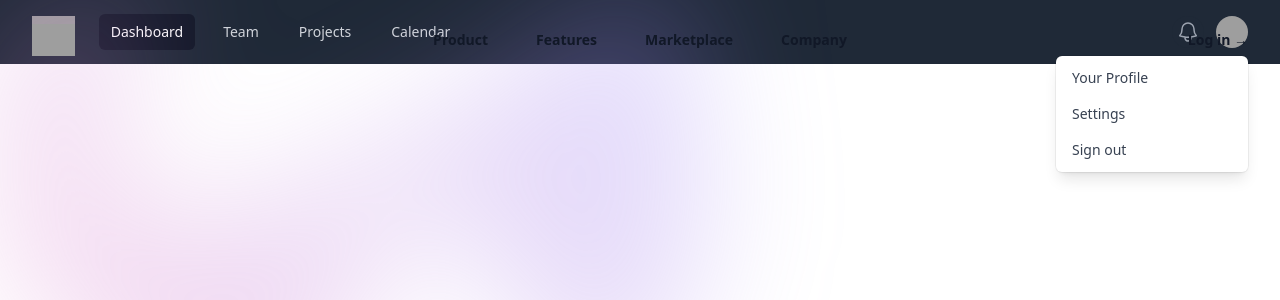
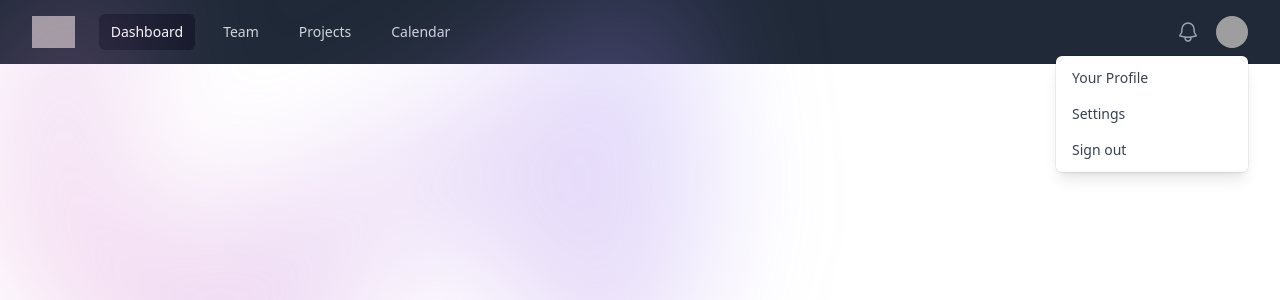
Before and after one commit to TaiChi112/Python, a Django app: page / in a window 1280 px wide. Shown: the top 300 px of the page. Run offline with Django 5.2, Linux system fonts and the light colour scheme; style sheets or scripts are compiled from the project's sources; grey boxes are pictures that could not be loaded.

Commit message:
chore : component side of section index

```diff
--- a/general_app/templates/components/section.html
+++ b/general_app/templates/components/section.html
@@ -1,30 +1,5 @@
 <div class="bg-white">
     <header class="absolute inset-x-0 top-0 z-50">
-      <nav class="flex items-center justify-between p-6 lg:px-8" aria-label="Global">
-        <div class="flex lg:flex-1">
-          <a href="#" class="-m-1.5 p-1.5">
-            <span class="sr-only">Your Company</span>
-            <img class="h-8 w-auto" src="https://tailwindui.com/img/logos/mark.svg?color=indigo&shade=600" alt="">
-          </a>
-        </div>
-        <div class="flex lg:hidden">
-          <button type="button" class="-m-2.5 inline-flex items-center justify-center rounded-md p-2.5 text-gray-700">
-            <span class="sr-only">Open main menu</span>
-            <svg class="h-6 w-6" fill="none" viewBox="0 0 24 24" stroke-width="1.5" stroke="currentColor" aria-hidden="true">
-              <path stroke-linecap="round" stroke-linejoin="round" d="M3.75 6.75h16.5M3.75 12h16.5m-16.5 5.25h16.5" />
-            </svg>
-          </button>
-        </div>
-        <div class="hidden lg:flex lg:gap-x-12">
-          <a href="#" class="text-sm font-semibold leading-6 text-gray-900">Product</a>
-          <a href="#" class="text-sm font-semibold leading-6 text-gray-900">Features</a>
-          <a href="#" class="text-sm font-semibold leading-6 text-gray-900">Marketplace</a>
-          <a href="#" class="text-sm font-semibold leading-6 text-gray-900">Company</a>
-        </div>
-        <div class="hidden lg:flex lg:flex-1 lg:justify-end">
-          <a href="#" class="text-sm font-semibold leading-6 text-gray-900">Log in <span aria-hidden="true">&rarr;</span></a>
-        </div>
-      </nav>
       <!-- Mobile menu, show/hide based on menu open state. -->
       <div class="lg:hidden" role="dialog" aria-modal="true">
         <!-- Background backdrop, show/hide based on slide-over state. -->
```
